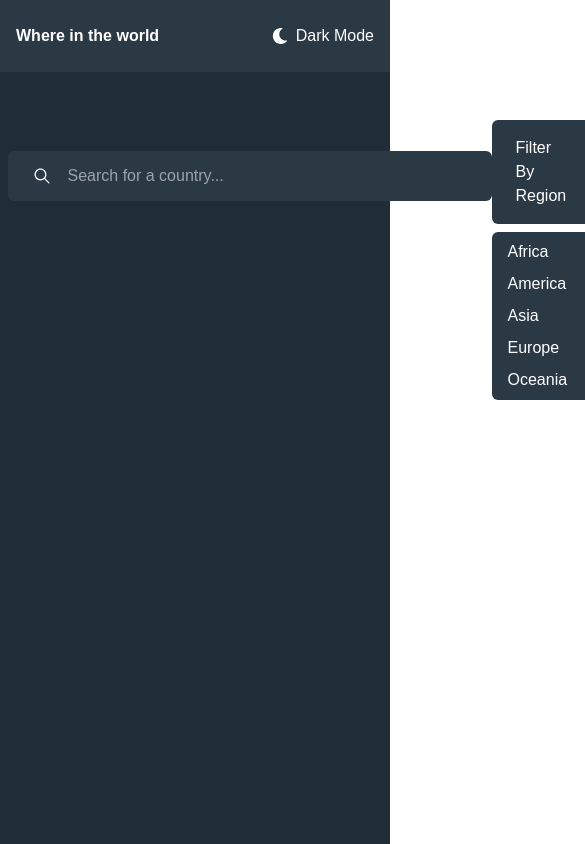
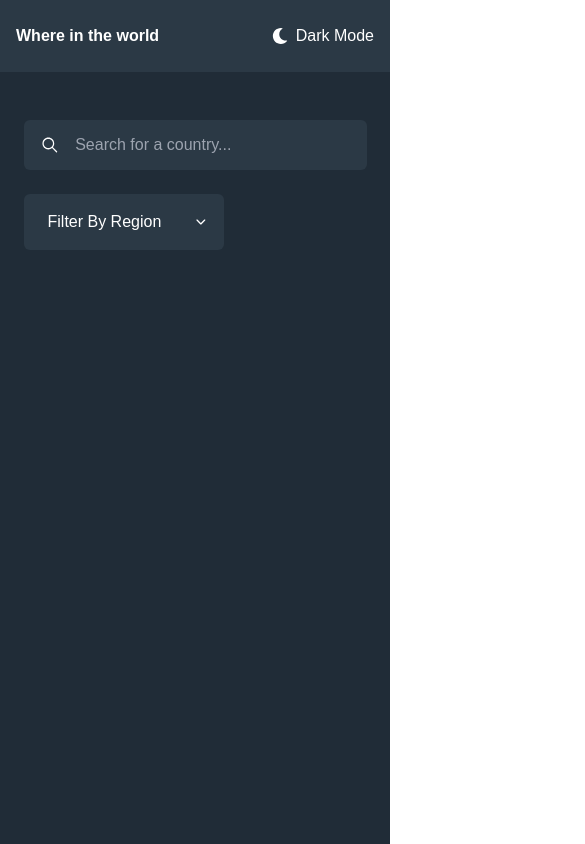
Before and after one commit to SuayipEmre/react-rest-countries, a React (Vite) app: page / in a window 390 px wide. Shown: the top 844 px of the page, 585 px wide, since content can reach past the window. Built offline with nearby package versions, Linux system fonts and the light colour scheme.

Commit message:
design: search input and select region.  mobile

```diff
--- a/src/components/filterAndSearch/index.jsx
+++ b/src/components/filterAndSearch/index.jsx
@@ -6,14 +6,14 @@ import classNames from 'classnames'
 
 const FilterAndSearch = () => {
 
-    const [isSelectVisible, setIsSelectVisible] = useState(true)
+    const [isSelectVisible, setIsSelectVisible] = useState(false)
 
     return (
-        <div className="flex items-center justify-between mt-12">
+        <div className="flex mx-4 lg:mx-0 lg:items-center gap-6 lg:gap-0 justify-between flex-col lg:flex-row mt-12">
 
             <Search />
 
-            <div className=" w-[200px] relative  ">
+            <div className="w-[200px] relative  ">
 
                 <div className="flex items-center gap-2 mb-2 bg-secondary px-4 py-4 rounded-md cursor-pointer" onClick={() => setIsSelectVisible(!isSelectVisible)}>
                     <p className="w-full px-2">Filter By Region</p>
--- a/src/components/filterAndSearch/search/index.jsx
+++ b/src/components/filterAndSearch/search/index.jsx
@@ -3,9 +3,9 @@ import { IoIosSearch } from 'react-icons/io'
 
 const Search = () => {
   return (
-    <div className="bg-secondary flex items-center gap-4 px-6  rounded-md">
+    <div className="bg-secondary   justify-center  lg:w-auto flex  items-center px-4 gap-4 lg:px-6  rounded-md">
       <IoIosSearch size={20} />
-      <input type="text" className="bg-transparent outline-none border-none none w-[400px] h-[50px] font-light" placeholder="Search for a country... " />
+      <input type="text" className="bg-transparent outline-none  border-none none w-[90%] lg:w-[400px] h-[50px] font-light" placeholder="Search for a country... " />
     </div>
   )
 }
```
